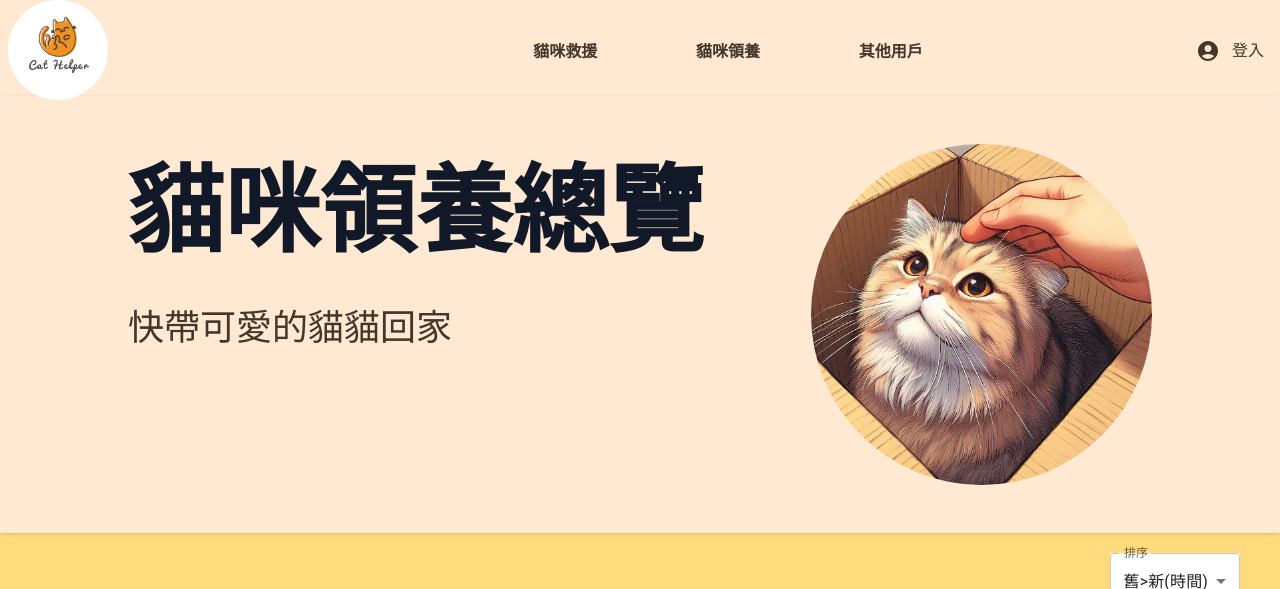
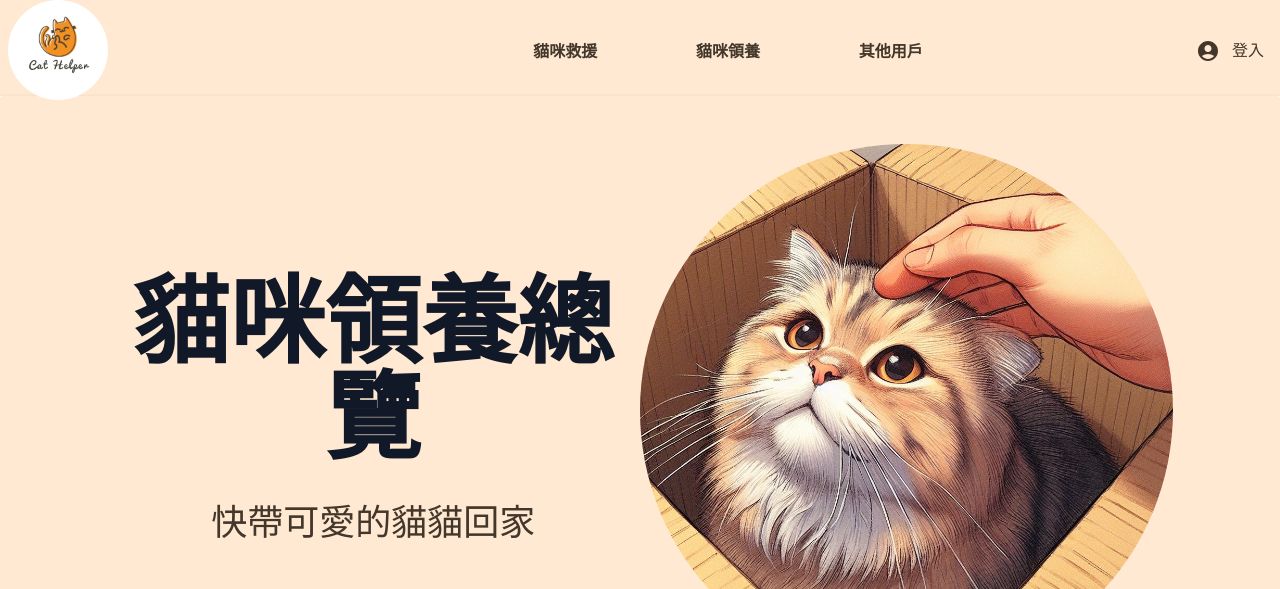
Before and after one commit to Li-Shang-tw/catRescueAdoptPlatform, a React (Vite) app: page /adopt in a window 1280 px wide. Shown: the top 589 px of the page. Built offline with nearby package versions, Linux system fonts and the light colour scheme; no server answers.

Commit message:
stye: tweak rwd of icerview banner

```diff
--- a/src/page/AdoptContainer.jsx
+++ b/src/page/AdoptContainer.jsx
@@ -28,15 +28,17 @@ export default function AdoptContainer() {
         Card={AdoptingCardList}
       >
         <Banner>
-          <div className="px-32 pt-12 pb-12 flex justify-between ">
+          <div className="py-12 w-10/12 mx-auto flex  flex-col items-center sm:flex-row  justify-between ">
             <div>
-              <h1 className="text-8xl font-bold text-gray-900 leading-tight mb-10">
+              <h1 className="font-bold text-gray-900 leading-tight mb-10 text-4xl md:text-7xl lg:text-8xl text-center">
                 貓咪領養總覽
               </h1>
-              <p className="mb-4 text-4xl">快帶可愛的貓貓回家</p>
+              <p className="mb-4 xl:text-4xl  md-text-3xl text-xl text-center">
+                快帶可愛的貓貓回家
+              </p>
             </div>
             <img
-              className="rounded-full  w-1/3"
+              className="rounded-full  w-3/5 sm:w-1/2 w-1/3"
               src="/src/assets/imgs/收養貓的圖示.jpg"
               alt="收養貓的圖示"
             />
--- a/src/page/RescueContainer.jsx
+++ b/src/page/RescueContainer.jsx
@@ -29,15 +29,17 @@ export default function RescueContainer() {
         sortType="rescue"
       >
         <Banner>
-          <div className="px-32 pt-12 pb-12 flex justify-between ">
+          <div className=" py-12 w-10/12 mx-auto flex  flex-col items-center sm:flex-row  justify-between ">
             <div>
-              <h1 className="text-8xl font-bold text-gray-900 leading-tight mb-10">
+              <h1 className="font-bold text-gray-900 leading-tight mb-10 text-4xl md:text-7xl lg:text-8xl text-center">
                 貓咪募款總覽
               </h1>
-              <p className="mb-4 text-4xl">受傷貓貓需要你的募款</p>
+              <p className="mb-4 xl:text-4xl  md-text-3xl text-xl text-center">
+                受傷貓貓需要你的募款
+              </p>
             </div>
             <img
-              className="rounded-full  w-1/3"
+              className="rounded-full  w-3/5 sm:w-1/2 md:w-1/3"
               src="/src/assets/imgs/貓咪募款圖.jpg"
               alt="募款貓的圖示"
             />
```
